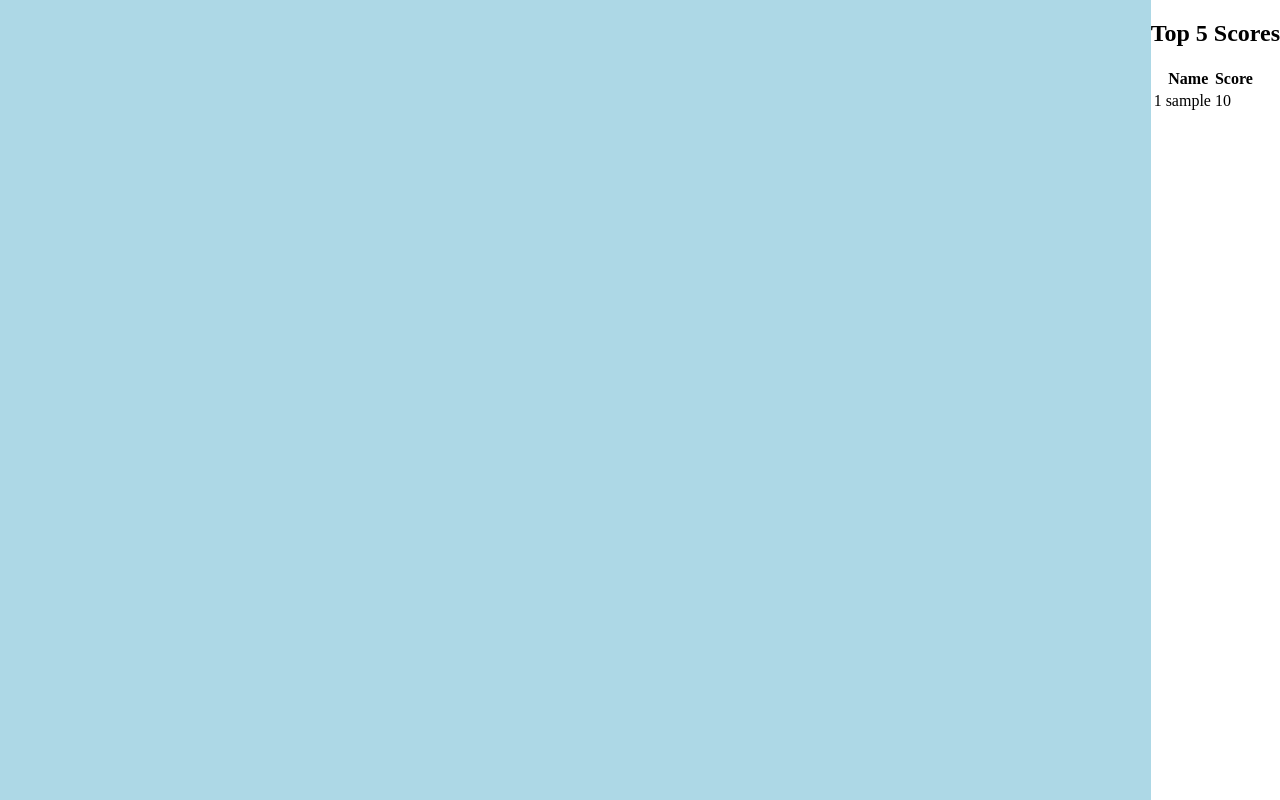
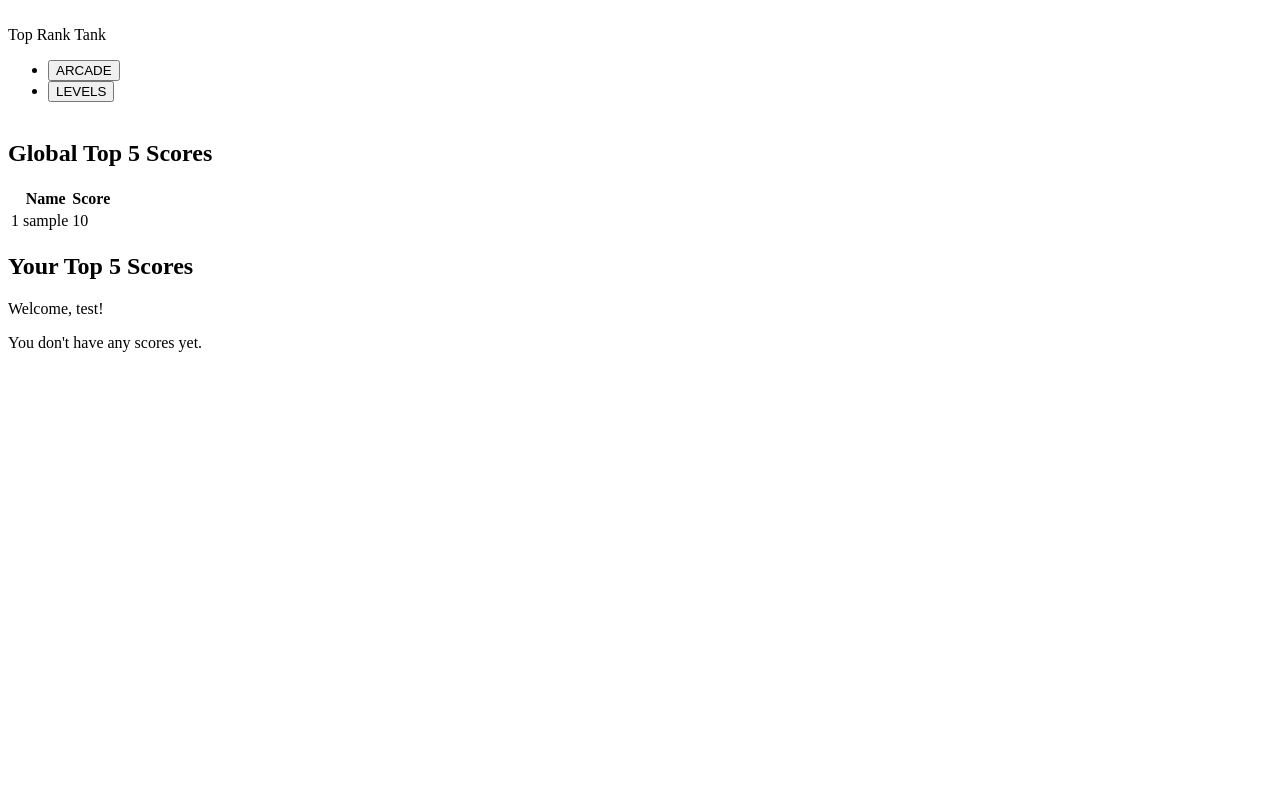
Before and after one commit to NickOfTime22/447RetroGame, a Flask app: a page that uses templates/MainMenu.html in a window 1280 px wide. Run offline with Flask 3, Linux system fonts and the light colour scheme; tables that the repository leaves empty hold one stand-in row (values such as "Sample post").

Commit message:
Add files via upload

```diff
--- a/app.py
+++ b/app.py
@@ -6,10 +6,9 @@ Created on Mon May  1 10:54:46 2023
 @author: brendan
 """
 
-from flask import Flask, request, session, redirect, flash, url_for, jsonify
+from flask import Flask, request, session, redirect, url_for
 from flask.templating import render_template
 import sqlite3
-import json
 import logging
 
 
@@ -21,7 +20,7 @@ console_handler = logging.StreamHandler()
 console_handler.setLevel(logging.DEBUG)
 app.logger.addHandler(console_handler)
 
-@app.route('/scores')
+
 def load_global_scores():
     conn = sqlite3.connect('TopRankTanks.db')
     c = conn.cursor()
@@ -29,50 +28,18 @@ def load_global_scores():
     scores = [{'username': row[1], 'score': row[2]} for row in c.fetchall()]
     return scores
 
-
-def load_local_scores():
+def load_local_scores(username):
     conn = sqlite3.connect('TopRankTanks.db')
     c = conn.cursor()
-    c.execute('SELECT * FROM scores ORDER BY score DESC LIMIT 5')
-    rows = c.fetchall()
-    scores = []
-    for row in rows:
-        scores.append({'score': row[0]})
-    conn.close()
-    return json.dumps({'data': scores})
-
-
-@app.route('/login', methods=['POST', 'GET'])
-def login():
-    conn = sqlite3.connect('TopRankTanks.db')
-    cur = conn.cursor()
-
-    if request.method == 'POST':
-        username = request.form['username']
-        password = request.form['password']
-
-        cur.execute("SELECT * FROM users WHERE username=?", (username,))
-        user = cur.fetchone()
-
-        if user is None:
-            session['error'] = 'Invalid username'
-            return render_template('login.html', error=session.get('error'))
-
-        if user[1] != password:
-            session['error'] = 'Incorrect password'
-            return render_template('login.html', error=session.get('error'))
-
-        session['username'] = username
-        return redirect(url_for('main_menu', username=username))
-    else:
-        session.pop('error', None)
-        return render_template('login.html', error=None)
+    c.execute('SELECT * FROM scores WHERE username=? ORDER BY score DESC LIMIT 5', (username,))
+    loc_scores = [{'username': row[1], 'score': row[2]} for row in c.fetchall()]
+    return loc_scores
 
 @app.route('/main_menu/<string:username>')
 def main_menu(username):
-    username = request.args.get('username')
     scores = load_global_scores()
-    return render_template('MainMenu.html',username=username,scores=scores)
+    loc_scores = load_local_scores(username)
+    return render_template('MainMenu.html',username=username,scores=scores,loc_scores=loc_scores)
 
 @app.route('/account', methods=['POST','GET'])
 def account():
@@ -104,6 +71,33 @@ def account():
     return render_template('Account.html')
 
 
+@app.route('/login', methods=['POST', 'GET'])
+def login():
+    conn = sqlite3.connect('TopRankTanks.db')
+    cur = conn.cursor()
+
+    if request.method == 'POST':
+        username = request.form['username']
+        password = request.form['password']
+
+        cur.execute("SELECT * FROM users WHERE username=?", (username,))
+        user = cur.fetchone()
+
+        if user is None:
+            session['error'] = 'Invalid username'
+            return render_template('login.html', error=session.get('error'))
+
+        if user[1] != password:
+            session['error'] = 'Incorrect password'
+            return render_template('login.html', error=session.get('error'))
+
+        session['username'] = username
+        return redirect(url_for('main_menu', username=username))
+    else:
+        session.pop('error', None)
+        return render_template('login.html', error=None)
+
+
 @app.route('/')
 def index():
     return render_template('Login.html')
--- a/templates/MainMenu.html
+++ b/templates/MainMenu.html
@@ -2,64 +2,21 @@
 <html>
   <head>
     <style>
-      body {
-        margin: 0;
-        padding: 0;
-      }
-
-      .container {
-        display: flex;
-        height: 100vh;
-      }
-
-      .game-container {
-        flex: 1;
-        background-color: lightblue;
-      }
-
-      .scoreboard {
-        flex: 1;
-        background-color: lightgreen;
-        display: flex;
-        flex-direction: column;
-        justify-content: center;
-        align-items: center;
-      }
-
-      .scoreboard table {
-        border-collapse: collapse;
-        width: 80%;
-        max-width: 500px;
-      }
-
-      .scoreboard th,
-      .scoreboard td {
-        padding: 12px;
-        text-align: left;
-        border: 1px solid #ddd;
-      }
-
-      .scoreboard th {
-        background-color: #f2f2f2;
-      }
-
-      @media only screen and (max-width: 600px) {
-        .container {
-          flex-direction: column;
-        }
-
-        .game-container,
-        .scoreboard {
-          flex: 1;
-        }
-      }
-    </style>
+	</style>
   </head>
   <body>
     <div class="container">
-      <div class="game-container"></div>
-      <div id="scoreboard">
-  		<h2>Top 5 Scores</h2>
+      	<div class="game-container">
+		<br>
+  		<div class="game-title">Top Rank Tank</div>
+  			<ul class="game-menu">
+    			<li><button>ARCADE</button></li>
+    			<li><button>LEVELS</button></li>
+			<br>
+  			</ul>
+		</div>
+     	<div id="scoreboard">
+  		<h2>Global Top 5 Scores</h2>
   		<table>
     		<thead>
       			<tr>
@@ -78,7 +35,29 @@
         		{% endfor %}
       		</tbody>
   		</table>
-		</div>
+		<h2>Your Top 5 Scores</h2>
+		<p>Welcome, {{ username }}!</p>
+		  {% if loc_scores|length > 0 %}
+		  <table>
+      		<thead>
+        		<tr>
+          			<th></th>
+          			<th>Score</th>
+        		</tr>
+      		</thead>
+      		<tbody>
+        	{% for score in loc_scores %}
+          	<tr>
+            	<td>{{ loop.index }}</td>
+            	<td>{{ score.score }}</td>
+         	</tr>
+        	{% endfor %}
+      		</tbody>
+    	 </table>
+  		 {% else %}
+    		<p>You don't have any scores yet.</p>
+  		 {% endif %}
+	    </div>
     </div>
   </body>
 </html>
```
